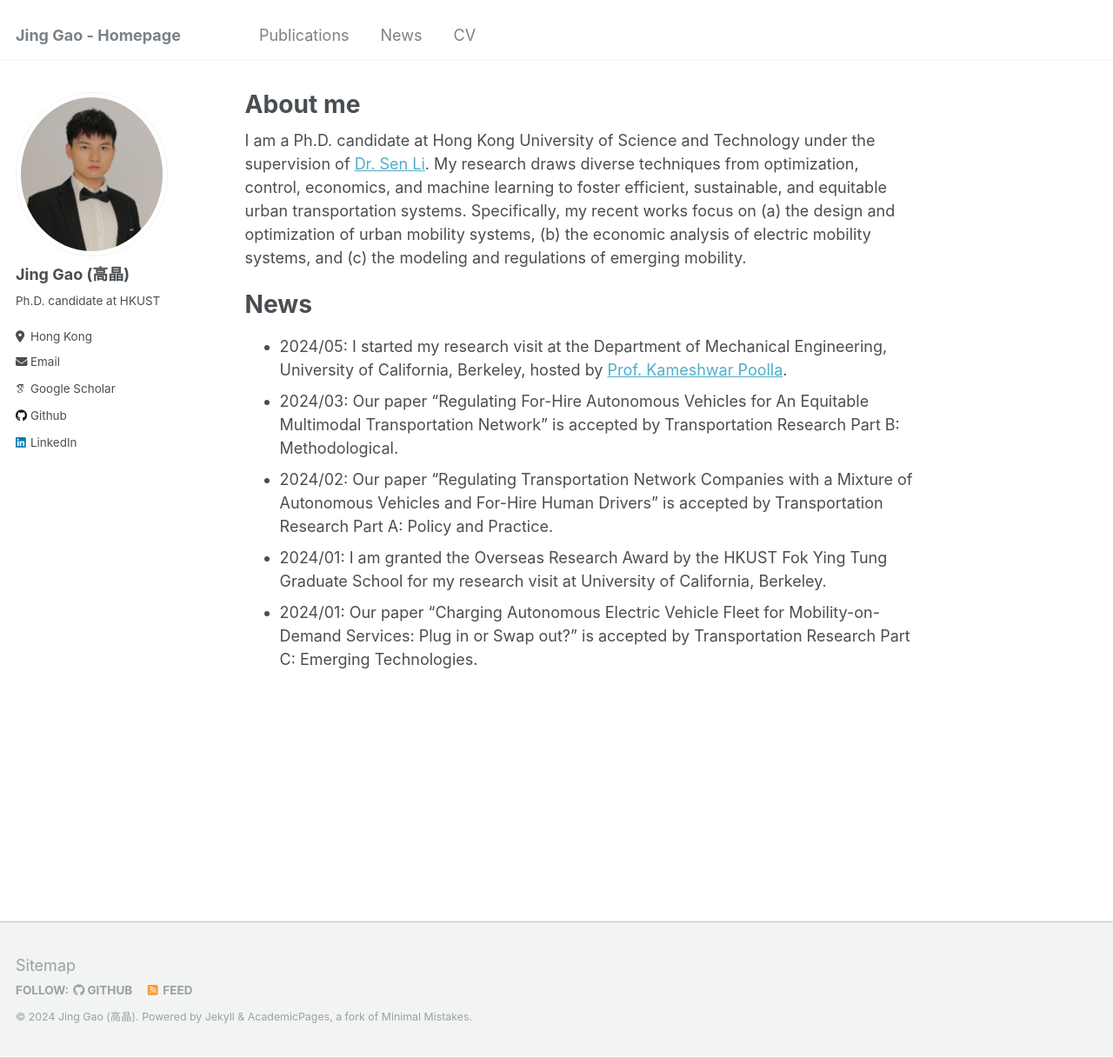
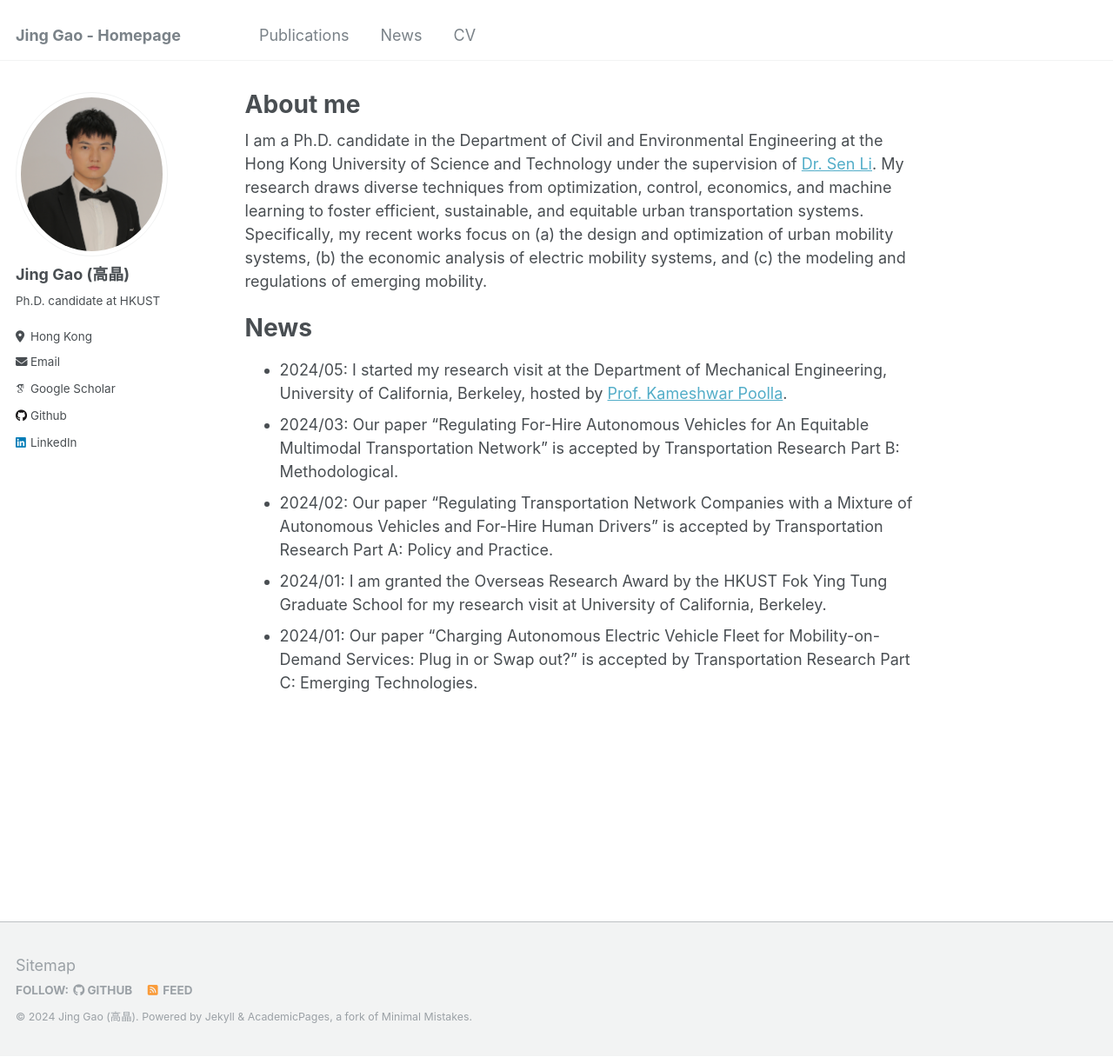
Before and after one commit to jgaoax/jgaoax.github.io, a Jekyll site: the page built from _pages/about.md, in a window 1280 px wide and 1216 px high. Shown: the whole window at 87% size. Built offline with Jekyll 4.4.1, drawn with Linux system fonts in a browser that asks for light colours; some web fonts are replaced.

Commit message:
Update about.md

```diff
--- a/_pages/about.md
+++ b/_pages/about.md
@@ -7,7 +7,7 @@ redirect_from:
   - /about.html
 ---
 
-I am a Ph.D. candidate at Hong Kong University of Science and Technology under the supervision of [Dr. Sen Li](https://www.smartcityhkust.com/). My research draws diverse techniques from optimization, control, economics, and machine learning to foster efficient, sustainable, and equitable urban transportation systems. Specifically, my recent works focus on (a) the design and optimization of urban mobility systems, (b) the economic analysis of electric mobility systems, and (c) the modeling and regulations of emerging mobility.
+I am a Ph.D. candidate in the Department of Civil and Environmental Engineering at the Hong Kong University of Science and Technology under the supervision of [Dr. Sen Li](https://www.smartcityhkust.com/). My research draws diverse techniques from optimization, control, economics, and machine learning to foster efficient, sustainable, and equitable urban transportation systems. Specifically, my recent works focus on (a) the design and optimization of urban mobility systems, (b) the economic analysis of electric mobility systems, and (c) the modeling and regulations of emerging mobility.
 
 News
 ======
```
